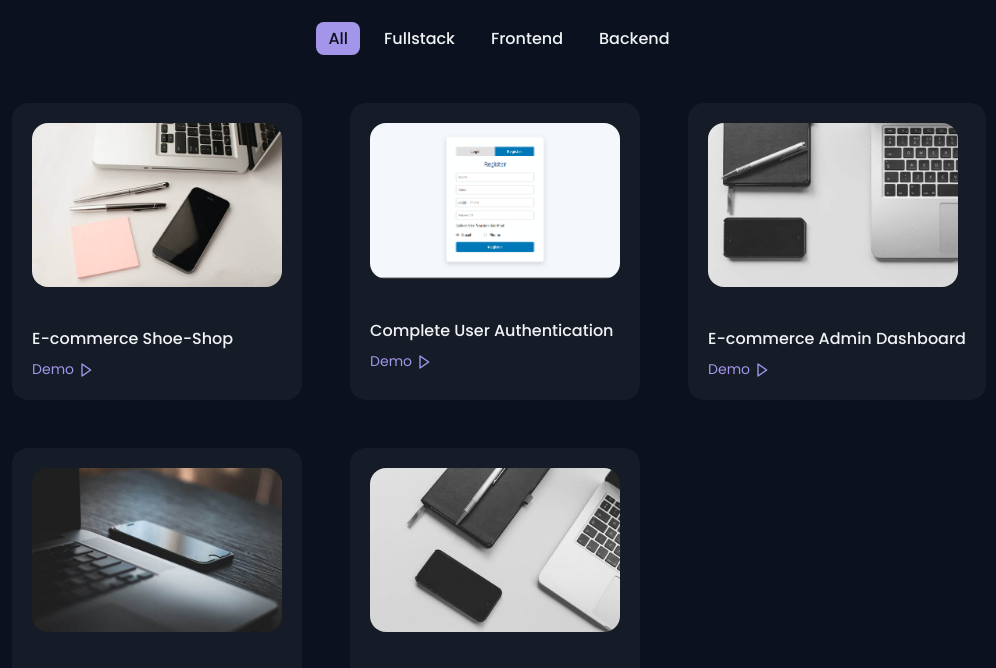
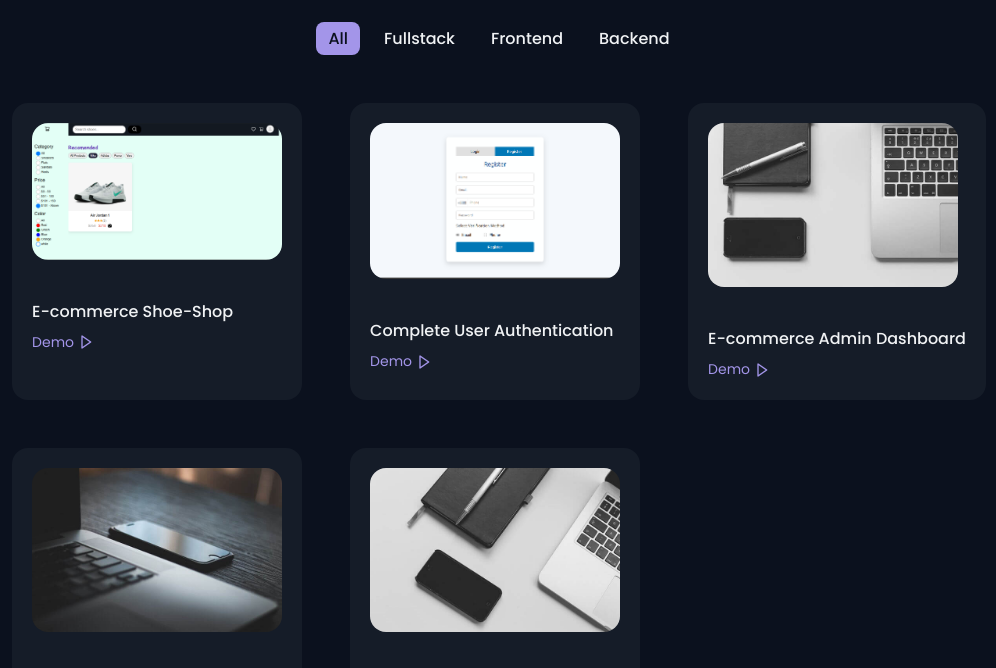
Before and after one commit to cshosain/dev-portfolio, a plain HTML site: page index.html in a window 1280 px wide. Shown: the part 2700-3368 px from the top of the page, without its empty margins (141-1137 px from the left). Drawn offline with nearby package versions, Linux system fonts and the light colour scheme.

Commit message:
Update project live link and resume

```diff
--- a/index.html
+++ b/index.html
@@ -489,11 +489,11 @@
 
             <div class="work__container container grid">
                 <div class="work__card mix web">
-                    <img src="assets/img/work1.jpg" alt="" class="work__img">
+                    <img src="assets/img/Shoe-shop-home-ui.png" alt="" class="work__img">
 
                     <h3 class="work__title">E-commerce Shoe-Shop</h3>
 
-                    <a href="#" class="work__button">
+                    <a href="https://e-commerce-shoe-shop.onrender.com" class="work__button">
                         Demo <i class='bx bx-right-arrow work__icon'></i>
                     </a>
                 </div>
```
Also changed, not shown: assets/img/Shoe-shop-home-ui.png (added), 2 other files.
